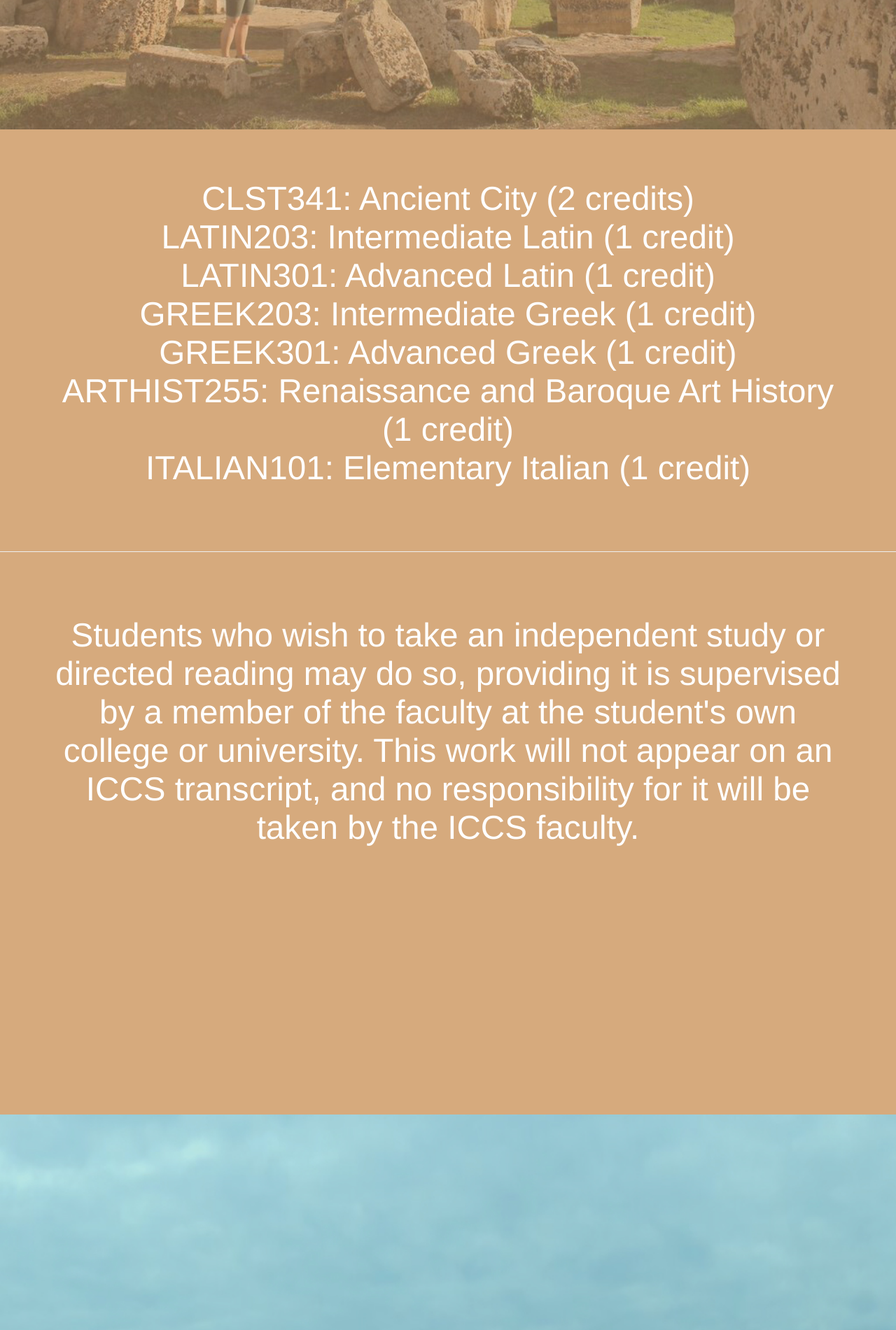
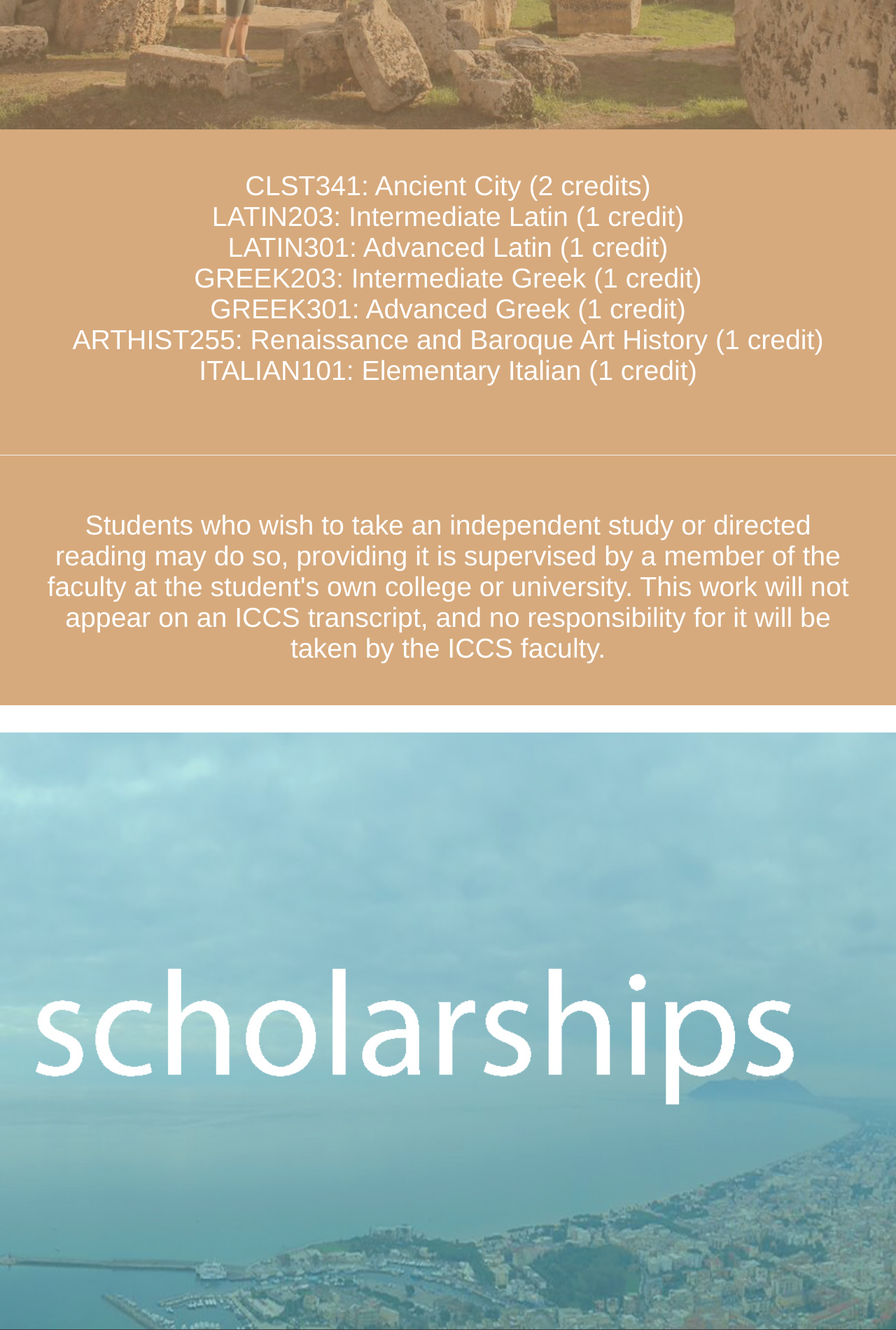
Before and after one commit to Lwalz/ICCS, a PHP site: page /pages/academics.html in a window 1280 px wide. Shown: the part 1909-3810 px from the top of the page at 70% size. Run offline with PHP 8.4, Linux system fonts and the light colour scheme.

Commit message:
hopefully fixed

```diff
--- a/css/stylepages.css
+++ b/css/stylepages.css
@@ -1,4 +1,4 @@
-body, p, div, section, p, a{
+body, p, div, section, p, a,{
 	padding: 0;
 	margin: 0;
 	text-decoration: none;
@@ -72,13 +72,16 @@ p{
 }
 #coursebar>p{
 	text-align: center;
-	font-size: 3.4em;
+	font-size: 2.8em;
 	padding: 1.5em;
+	overflow: hidden;
 
 }
 #coursebar{
 	background-color: #d6aa7d;
 	background-repeat: no-repeat;
+	height: auto !important;
+
 }
 #s{
 	background-image: url(../images/terracina.jpg);
--- a/pages/academics.html
+++ b/pages/academics.html
@@ -46,7 +46,7 @@ Final assignment of credit is the responsibility of the student's home college o
 
 <div id="Accordion1">
   <h3 id="c"><!--<img src="../images/less.png" id="cArrow" alt="less">--></h3>
-  <div id="coursebar" style="">
+  <div id="coursebar" style="display: block">
     <p>CLST341: Ancient City (2 credits)<br>
 LATIN203: Intermediate Latin (1 credit)<br>
 LATIN301: Advanced Latin (1 credit)<br>
--- a/pages/jQueryAssets/jquery.ui.core.min.css
+++ b/pages/jQueryAssets/jquery.ui.core.min.css
@@ -14,4 +14,4 @@
 
 
 }
-.ui-widget-overlay{position:fixed;top:0;left:0;width:100%;height:100%}
+.ui-widget-overlay{position:fixed;top:0;left:0;width:100%;height:100%;}
```
